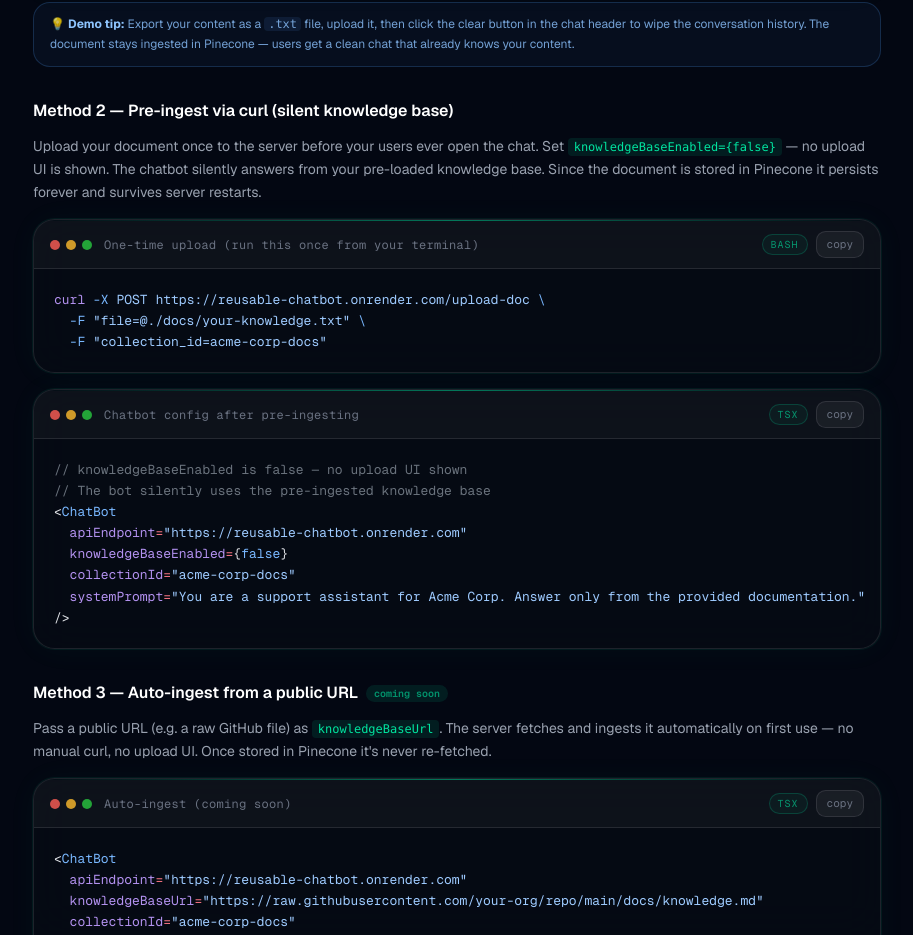
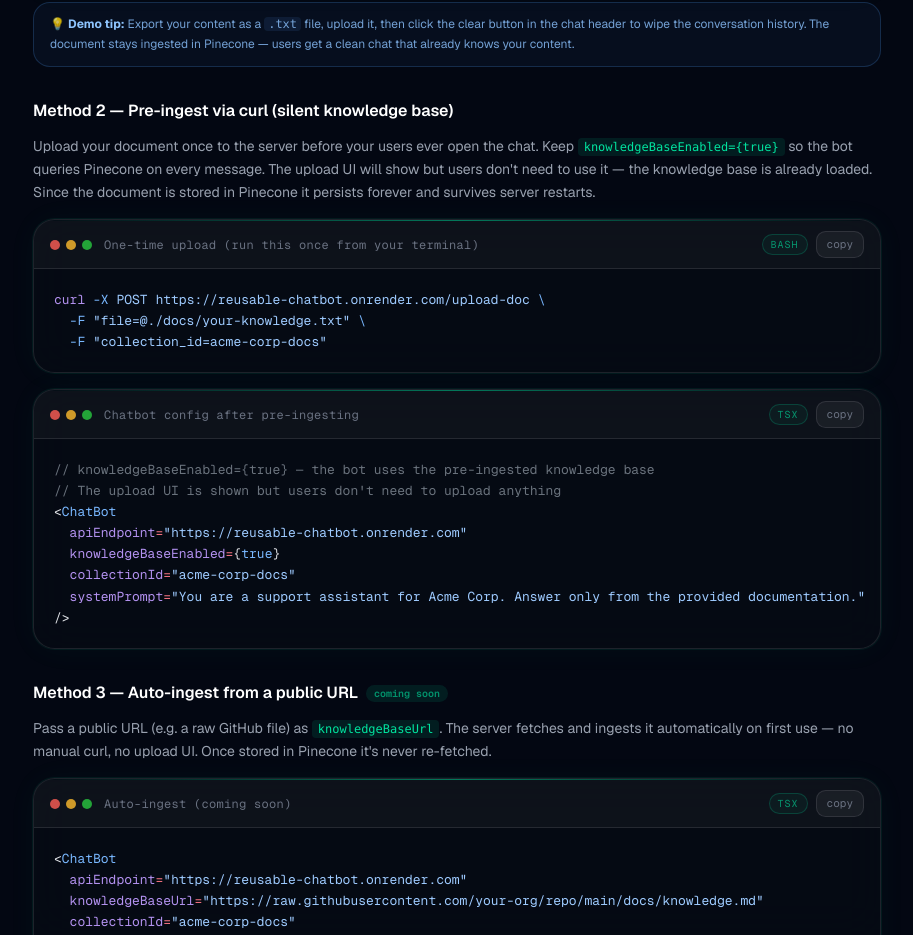
Before and after one commit to pratham27-pro/reusable-chatbot, a Next.js app in the folder chatbot-site/: page /docs in a window 1280 px wide. Shown: the part 5227-6162 px from the top of the page, without its empty margins (183-1096 px from the left). Built offline with nearby package versions, Linux system fonts and the light colour scheme.

Commit message:
docs page updated for knowledge base

```diff
--- a/chatbot-site/app/docs/page.tsx
+++ b/chatbot-site/app/docs/page.tsx
@@ -312,13 +312,14 @@ NEXT_PUBLIC_GROQ_API_KEY=gsk_xxxxxxxxxxxxxxxxxxxxxxxx`}
         </h3>
         <p className="text-gray-400 mb-4 text-sm leading-relaxed">
           Upload your document once to the server before your users ever open
-          the chat. Set{" "}
+          the chat. Keep{" "}
           <code className="text-[#00e5a0] bg-[#00e5a0]/10 px-1.5 py-0.5 rounded text-xs">
-            knowledgeBaseEnabled={"{false}"}
+            knowledgeBaseEnabled={"{true}"}
           </code>{" "}
-          — no upload UI is shown. The chatbot silently answers from your
-          pre-loaded knowledge base. Since the document is stored in Pinecone it
-          persists forever and survives server restarts.
+          so the bot queries Pinecone on every message. The upload UI will show
+          but users don't need to use it — the knowledge base is already loaded.
+          Since the document is stored in Pinecone it persists forever and
+          survives server restarts.
         </p>
 
         {/* ── CHANGED: .pdf → .txt in curl example ── */}
@@ -336,11 +337,11 @@ NEXT_PUBLIC_GROQ_API_KEY=gsk_xxxxxxxxxxxxxxxxxxxxxxxx`}
           label="Chatbot config after pre-ingesting"
           className="mt-4"
         >
-          {`// knowledgeBaseEnabled is false — no upload UI shown
-// The bot silently uses the pre-ingested knowledge base
+          {`// knowledgeBaseEnabled={true} — the bot uses the pre-ingested knowledge base
+// The upload UI is shown but users don't need to upload anything
 <ChatBot
   apiEndpoint="https://reusable-chatbot.onrender.com"
-  knowledgeBaseEnabled={false}
+  knowledgeBaseEnabled={true}
   collectionId="acme-corp-docs"
   systemPrompt="You are a support assistant for Acme Corp. Answer only from the provided documentation."
 />`}
```
Also changed, not shown: 1 other file (tests, documents, lock files or other folders).
